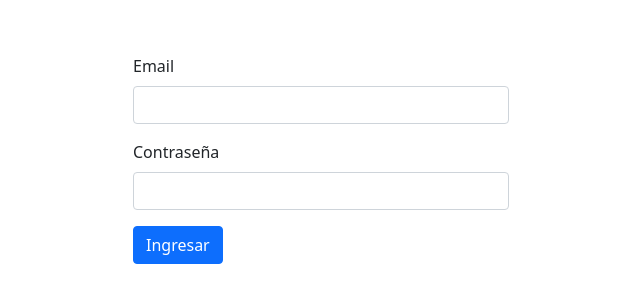
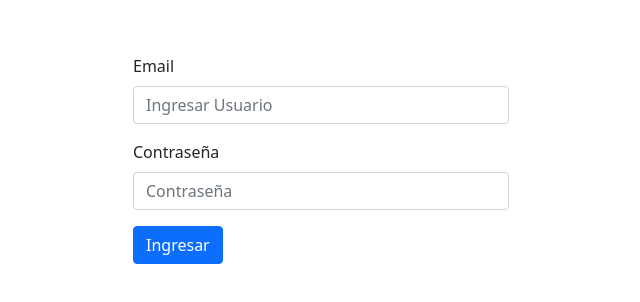
Before and after one commit to fraced97/SA_Practicas, an Angular app in the folder Practicas/Practica-3/: page / in a window 1280 px wide. Shown: the part 138-440 px from the top of the page, without its empty margins (319-959 px from the left). Built offline with nearby package versions, Linux system fonts and the light colour scheme.

Commit message:
placeholder

```diff
--- a/Practicas/Practica-3/src/app/login/login.component.html
+++ b/Practicas/Practica-3/src/app/login/login.component.html
@@ -4,11 +4,11 @@
         <form>
             <div class="mb-3">
                 <label for="exampleInputEmail1" class="form-label">Email</label>
-                <input type="email" class="form-control" name="exampleInputEmail1" aria-describedby="emailHelp" [(ngModel)]="email">
+                <input placeholder="Ingresar Usuario" type="email" class="form-control" name="exampleInputEmail1" aria-describedby="emailHelp" [(ngModel)]="email">
             </div>
             <div class="mb-3">
                 <label for="exampleInputPassword1" class="form-label">Contraseña</label>
-                <input type="password" class="form-control" name="exampleInputPassword1" [(ngModel)]="password">
+                <input placeholder="Contraseña" type="password" class="form-control" name="exampleInputPassword1" [(ngModel)]="password">
             </div>
             <button type="submit" class="btn btn-primary" (click)="inicioIniciarSesion()">Ingresar</button>
         </form>
```
